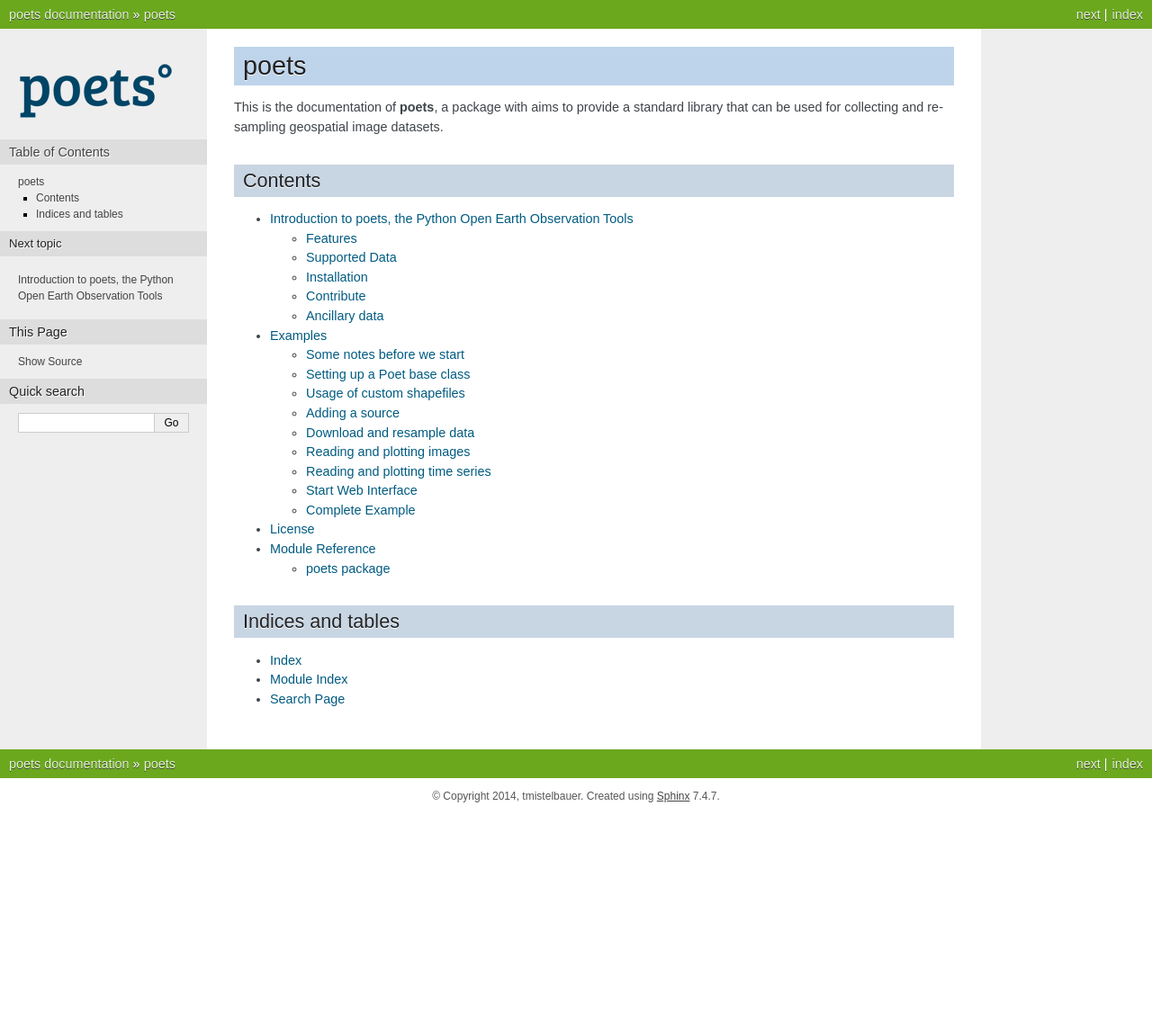
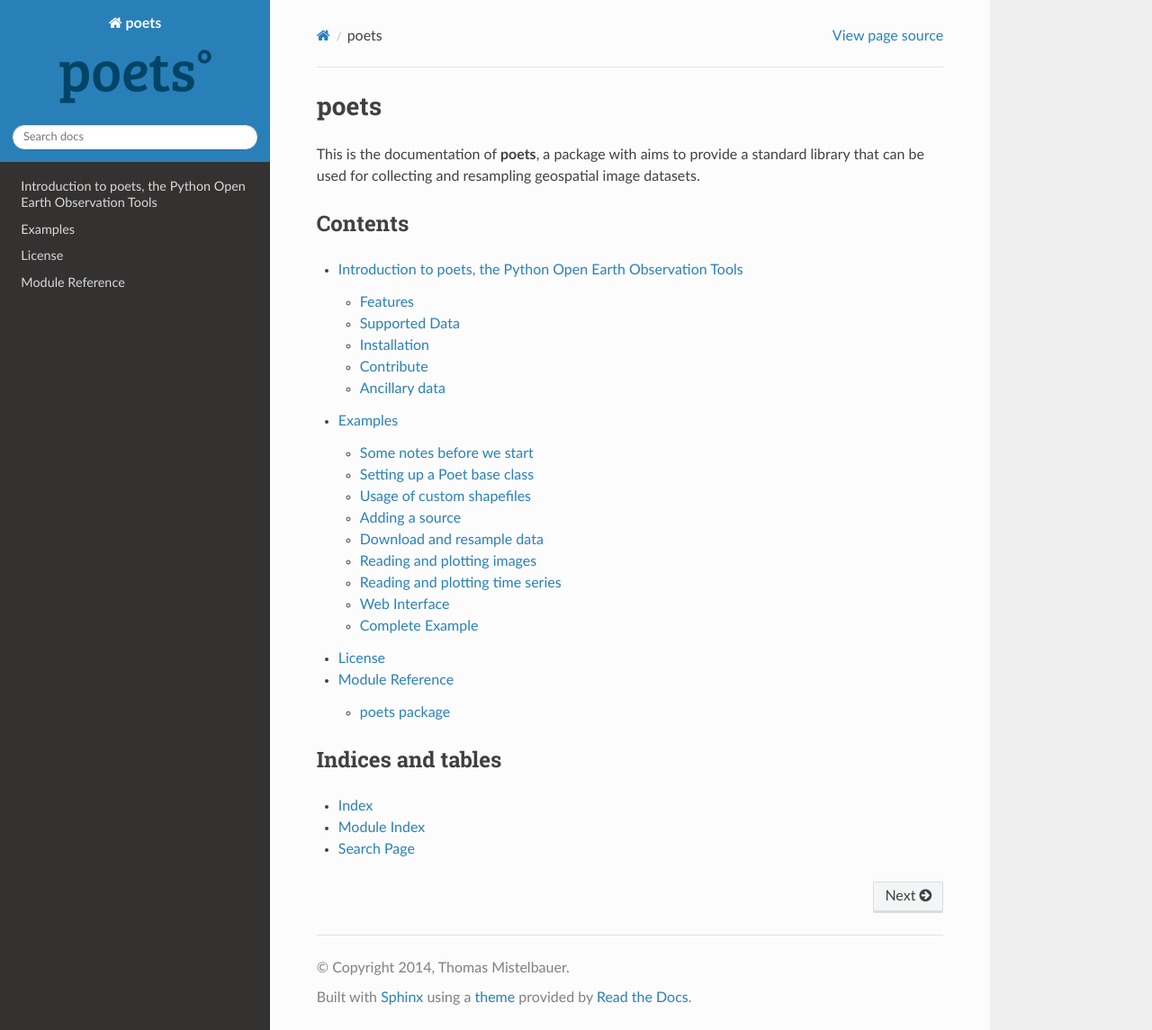
Before and after one commit to TUW-GEO/poets, a Sphinx documentation site: the page built from docs/index.rst, in a window 1280 px wide and 1145 px high. Shown: the whole window at 90% size. Built offline with Sphinx 7.4.7 and the Read the Docs theme 2.0.0, drawn with Linux system fonts in a browser that asks for light colours; formulas are drawn with MathJax 3; pages that are not in the unit, such as notebooks, are missing from menus; the version number could not be read and is left out.

Commit message:
updates documentation

```diff
--- a/docs/conf.py
+++ b/docs/conf.py
@@ -12,7 +12,7 @@ import sys
 import os
 import inspect
 from sphinx import apidoc
-
+import sphinx_rtd_theme
 
 __location__ = os.path.join(os.getcwd(), os.path.dirname(
     inspect.getfile(inspect.currentframe())))
@@ -53,7 +53,7 @@ master_doc = 'index'
 
 # General information about the project.
 project = u'poets'
-copyright = u'2014, tmistelbauer'
+copyright = u'2014, Thomas Mistelbauer'
 
 # The version info for the project you're documenting, acts as replacement for
 # |version| and |release|, also used in various other places throughout the
@@ -106,7 +106,7 @@ pygments_style = 'sphinx'
 
 # The theme to use for HTML and HTML Help pages.  See the documentation for
 # a list of builtin themes.
-html_theme = 'nature'
+html_theme = "sphinx_rtd_theme"
 
 # Theme options are theme-specific and customize the look and feel of a theme
 # further.  For a list of options available for each theme, see the
@@ -114,7 +114,7 @@ html_theme = 'nature'
 # html_theme_options = {}
 
 # Add any paths that contain custom themes here, relative to this directory.
-# html_theme_path = []
+html_theme_path = [sphinx_rtd_theme.get_html_theme_path()]
 
 # The name for this set of Sphinx documents.  If None, it defaults to
 # "<project> v<release> documentation".
--- a/requirements.txt
+++ b/requirements.txt
@@ -3,7 +3,7 @@ pandas>=0.12,
 scipy>=0.12,
 statsmodels>=0.4.3,
 netcdf4>=1.1.0,
-GDAL>=1.10.1,
+GDAL>=1.10.0,
 pytesmo>=0.2.3,
 Shapely>=1.3.2,
 pyshp>=1.2.1,
```
Also changed, not shown: docs/ex_start_app.rst (+14 -2 lines), 1 other file.
